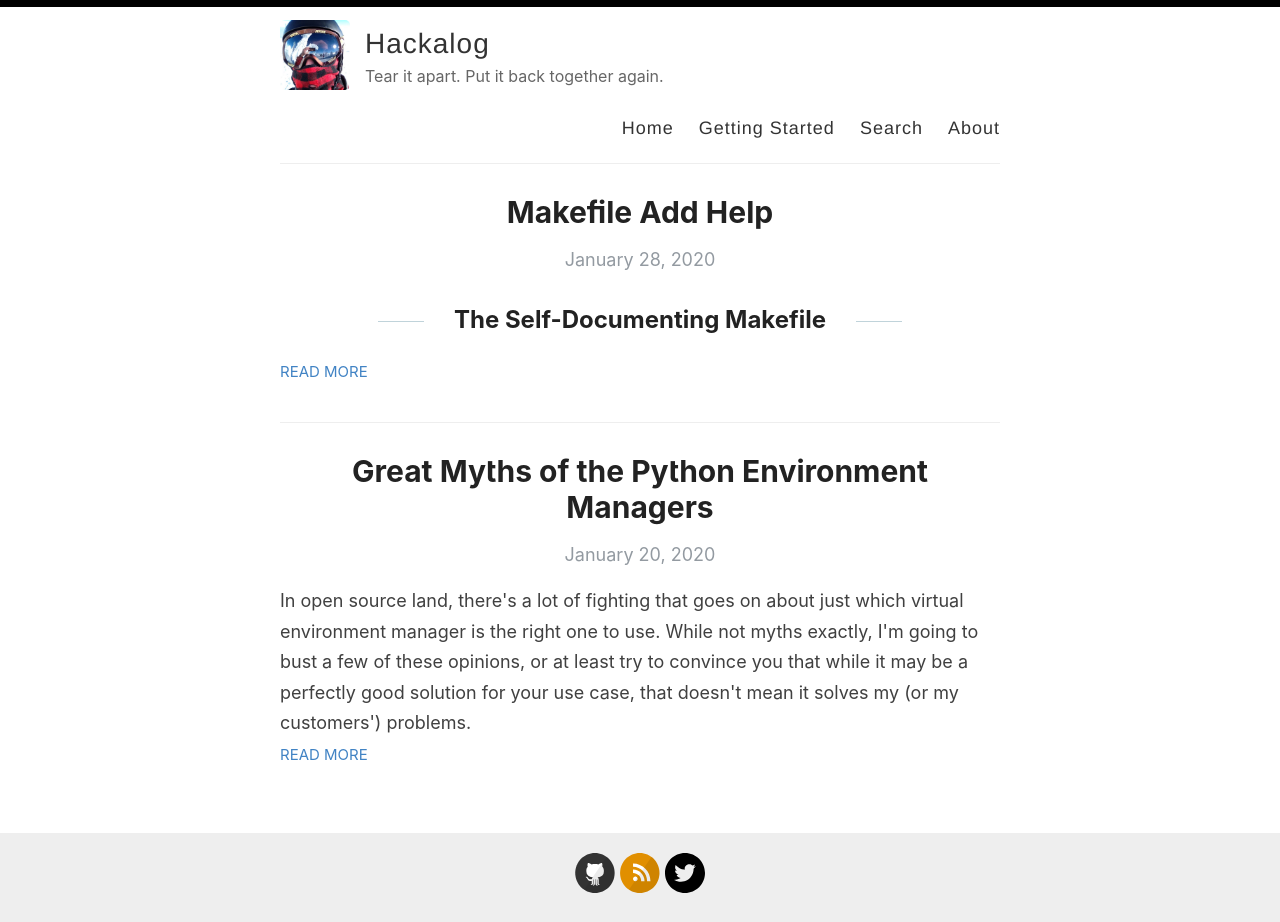
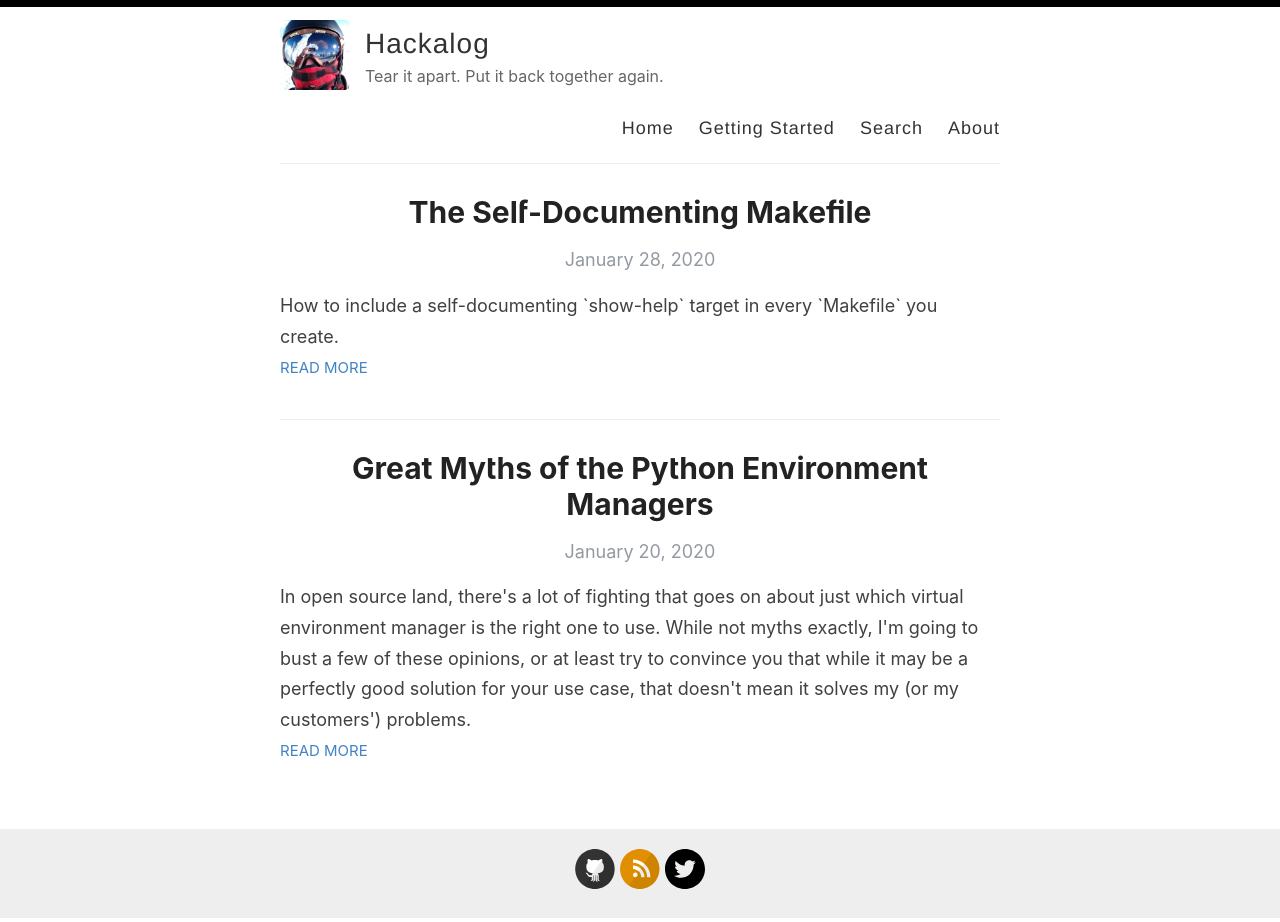
Before and after one commit to hackalog/hackalog.github.io, a Jekyll site: the page built from index.html, in a window 1280 px wide. Built offline with Jekyll 4.4.1, drawn with Linux system fonts in a browser that asks for light colours; the list of posts is cut into pages by our own code.

Commit message:
header block

```diff
--- a/_posts/2020-01-28-makefile-add-help.md
+++ b/_posts/2020-01-28-makefile-add-help.md
@@ -1,5 +1,10 @@
-
-## The Self-Documenting Makefile
+---
+layout: post
+title: The Self-Documenting Makefile
+date: 2020-01-28
+categories: [reproducibility, makefiles, easydata]
+excerpt: How to include a self-documenting `show-help` target in every `Makefile` you create.
+---
 
 **TL;DR** : _Include a self-documenting `show-help`
 target in every `Makefile` you create, and make it your default rule._
```
